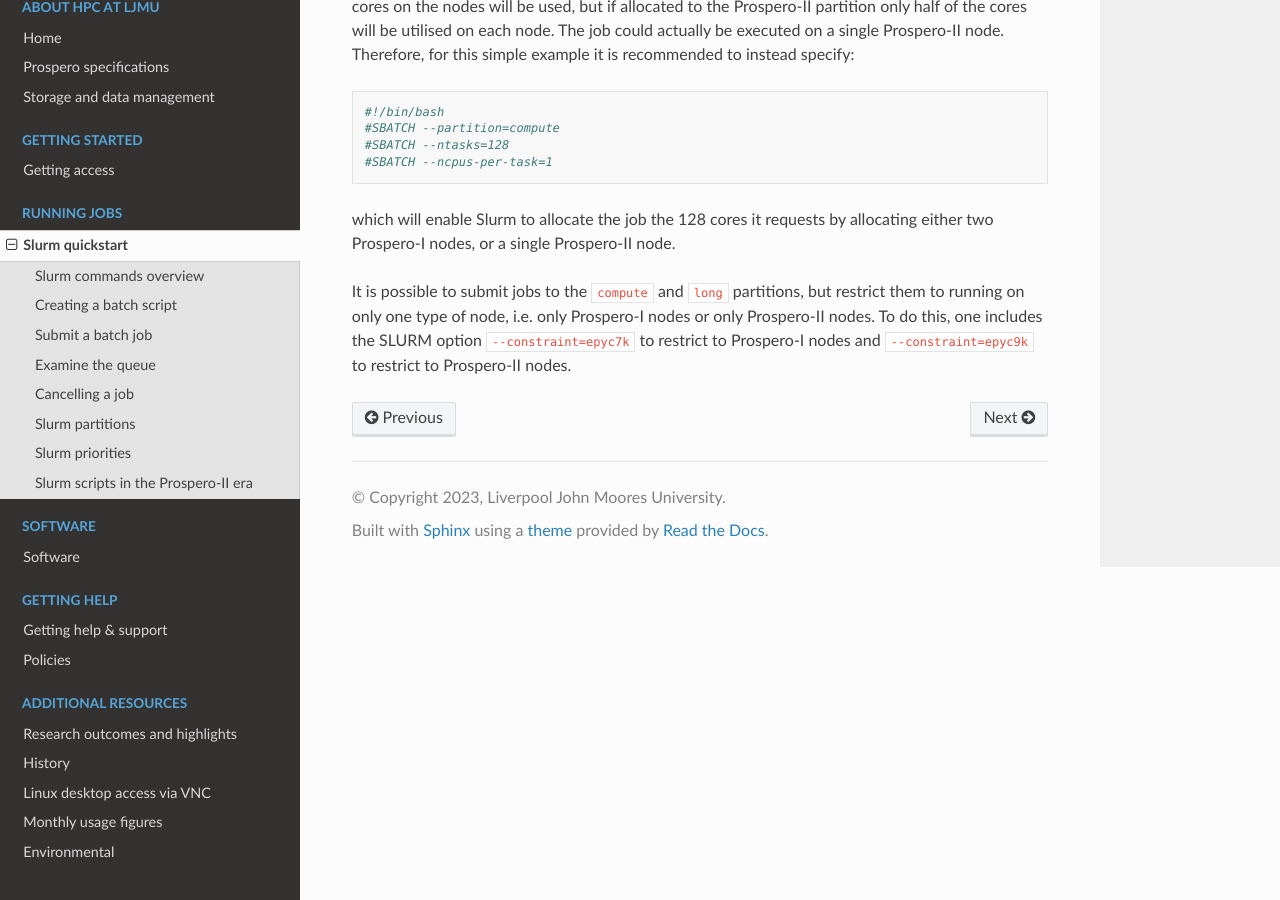
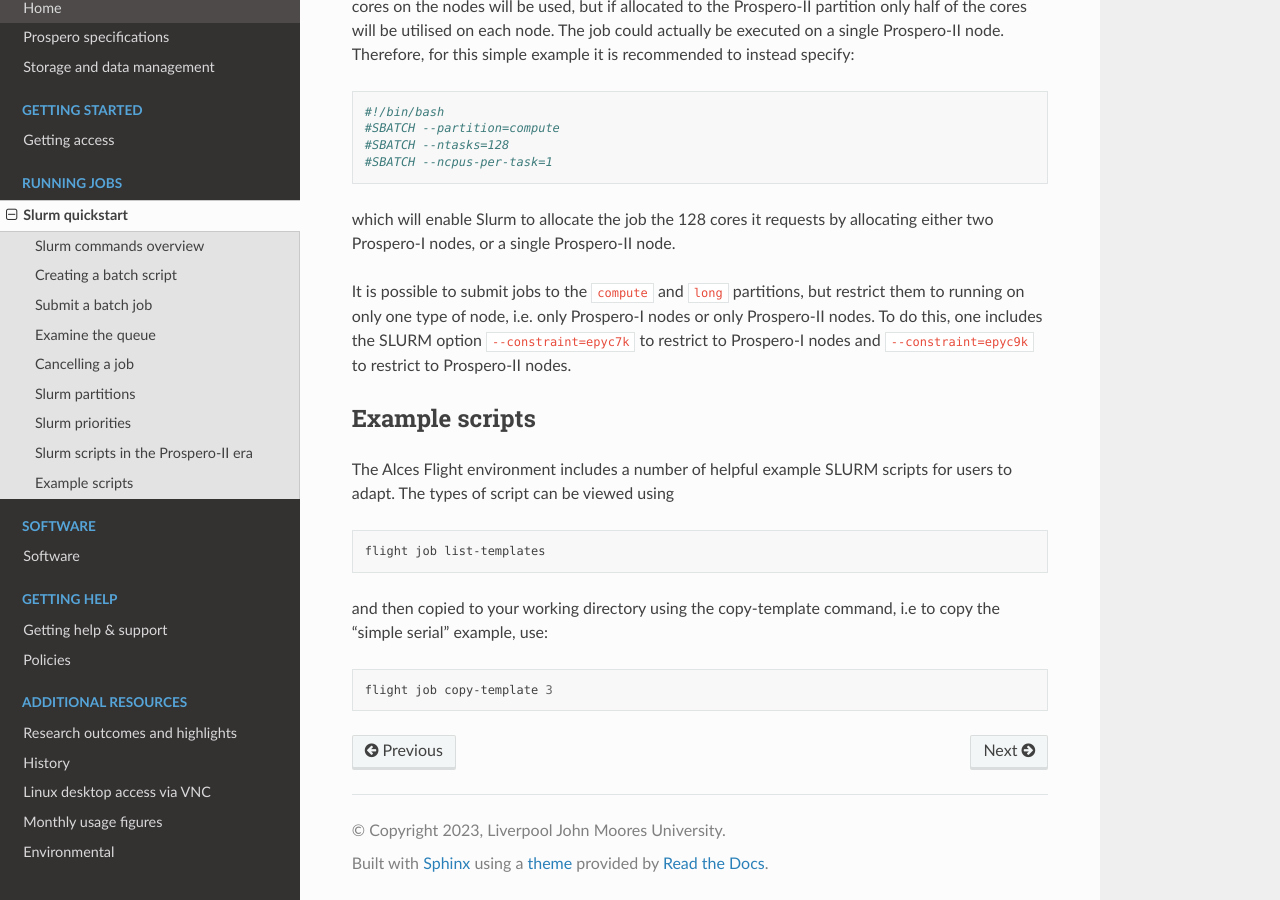
Before and after one commit to astrcrai/prospero-docs, a Sphinx documentation site: the page built from docs/source/scheduler.rst, in a window 1280 px wide and 900 px high, scrolled down 5361 px. Built offline with Sphinx 7.4.7 and the Read the Docs theme 3.1.0, drawn with Linux system fonts in a browser that asks for light colours.

Commit message:
Update scheduler.rst

```diff
--- a/docs/source/scheduler.rst
+++ b/docs/source/scheduler.rst
@@ -220,3 +220,19 @@ If allocated to the Prospero-I partition, the job will make efficient use of res
 which will enable Slurm to allocate the job the 128 cores it requests by allocating either two Prospero-I nodes, or a single Prospero-II node.
 
 It is possible to submit jobs to the ``compute`` and ``long`` partitions, but restrict them to running on only one type of node, i.e. only Prospero-I nodes or only Prospero-II nodes. To do this, one includes the SLURM option ``--constraint=epyc7k`` to restrict to Prospero-I nodes and ``--constraint=epyc9k`` to restrict to Prospero-II nodes.
+
+
+Example scripts
+=======================
+
+The Alces Flight environment includes a number of helpful example SLURM scripts for users to adapt. The types of script can be viewed using
+
+.. code-block:: bash
+
+    flight job list-templates
+
+and then copied to your working directory using the copy-template command, i.e to copy the "simple serial" example, use:
+
+.. code-block:: bash
+
+    flight job copy-template 3
```
